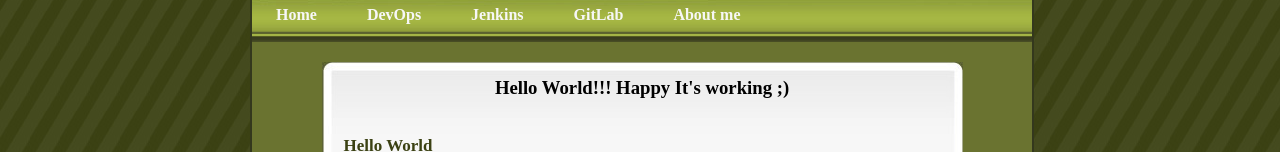
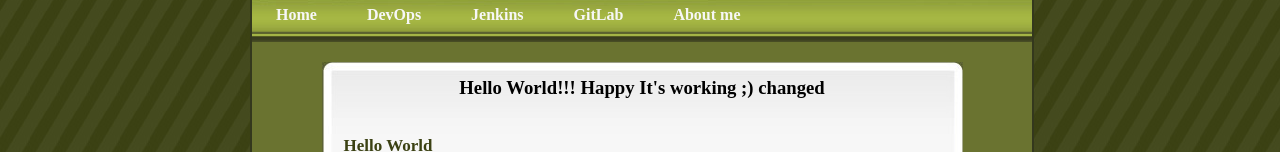
Before and after one commit to dprzegal/websideBonus, a plain HTML site: page index.html in a window 1280 px wide. Shown: the part 239-391 px from the top of the page. Drawn offline with Linux system fonts and the light colour scheme.

Commit message:
Update index.html

```diff
--- a/index.html
+++ b/index.html
@@ -23,7 +23,7 @@
 </div>
 
 <div id="tytul">
-      <h3>Hello World!!! Happy It's working ;)</h3>
+      <h3>Hello World!!! Happy It's working ;) changed</h3>
 </div>
 <div id="tresc">
       <h2>Hello World</h2>
```
